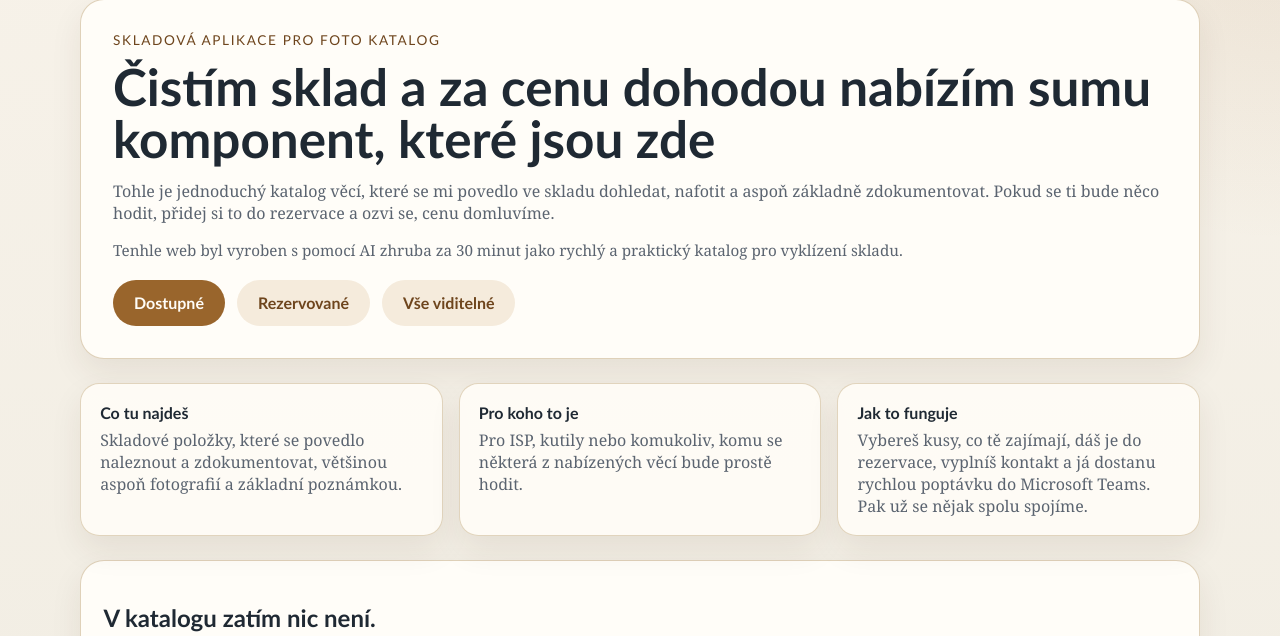
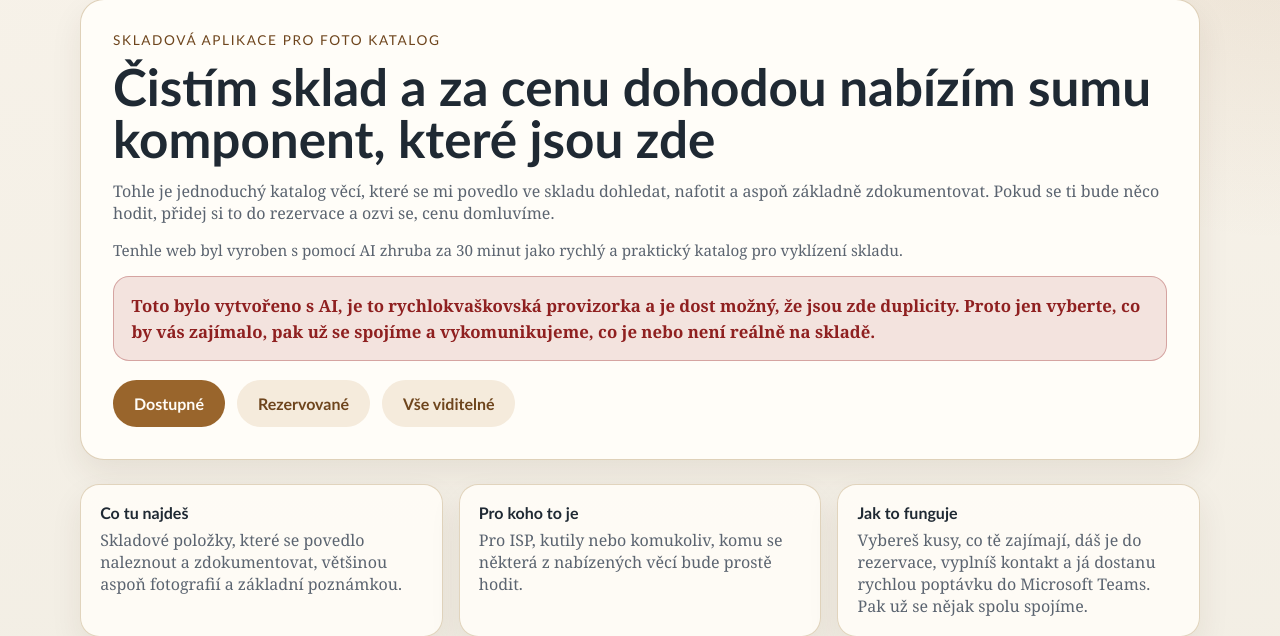
Before and after one commit to radvym/skladapp, a Flask app: page / in a window 1280 px wide. Shown: the part 110-746 px from the top of the page. Run offline with Flask 3, Linux system fonts and the light colour scheme; data that the repository does not hold is empty.

Commit message:
add wartning like brno

```diff
--- a/static/css/style.css
+++ b/static/css/style.css
@@ -184,6 +184,18 @@ h2 {
   margin: 0;
   font-size: 0.95rem;
   max-width: 52rem;
+}
+
+.hero-alert {
+  margin: 1rem 0 0;
+  padding: 1rem 1.1rem;
+  border-radius: 1rem;
+  background: rgba(159, 47, 47, 0.12);
+  border: 1px solid rgba(159, 47, 47, 0.35);
+  color: #8f2020;
+  font-weight: 700;
+  font-size: 1.05rem;
+  line-height: 1.5;
 }
 
 h1 {
--- a/templates/index.html
+++ b/templates/index.html
@@ -5,7 +5,7 @@
 {% block content %}
   <section class="hero">
     <div>
-      <p class="eyebrow">Skladová aplikace pro foto katalog</p>
+      <p class="eyebrow">SKLADOVÁ APLIKACE PRO FOTO KATALOG</p>
       <h1>Čistím sklad a za cenu dohodou nabízím sumu komponent, které jsou zde</h1>
       <p class="hero-copy">
         Tohle je jednoduchý katalog věcí, které se mi povedlo ve skladu dohledat, nafotit a
@@ -14,6 +14,10 @@
       </p>
       <p class="hero-note">
         Tenhle web byl vyroben s pomocí AI zhruba za 30 minut jako rychlý a praktický katalog pro vyklízení skladu.
+      </p>
+      <p class="hero-alert">
+        Toto bylo vytvořeno s AI, je to rychlokvaškovská provizorka a je dost možný, že jsou zde duplicity.
+        Proto jen vyberte, co by vás zajímalo, pak už se spojíme a vykomunikujeme, co je nebo není reálně na skladě.
       </p>
     </div>
     <div class="filter-pills">
```
